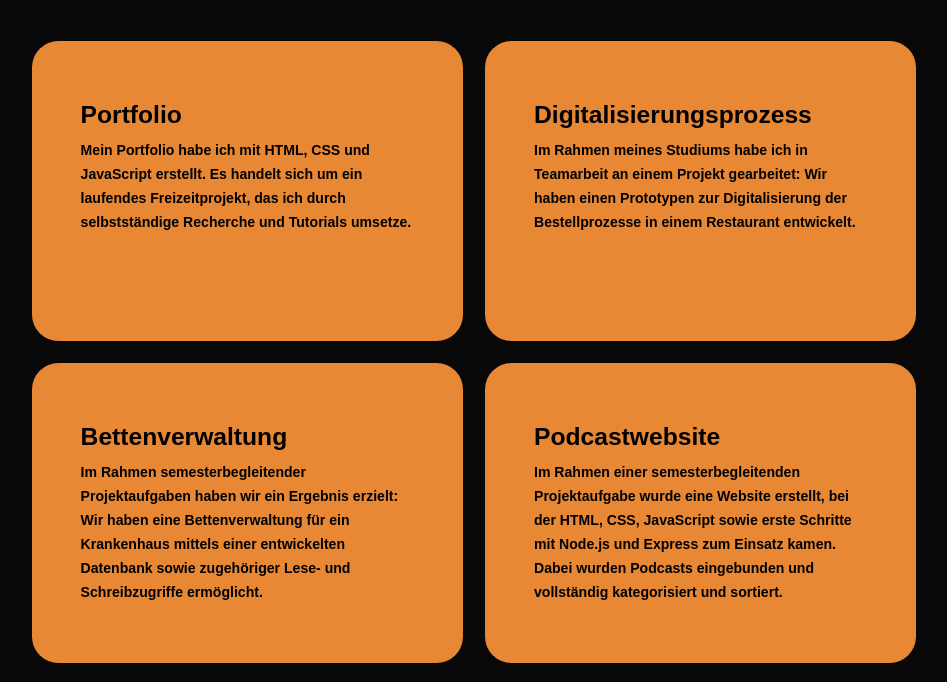
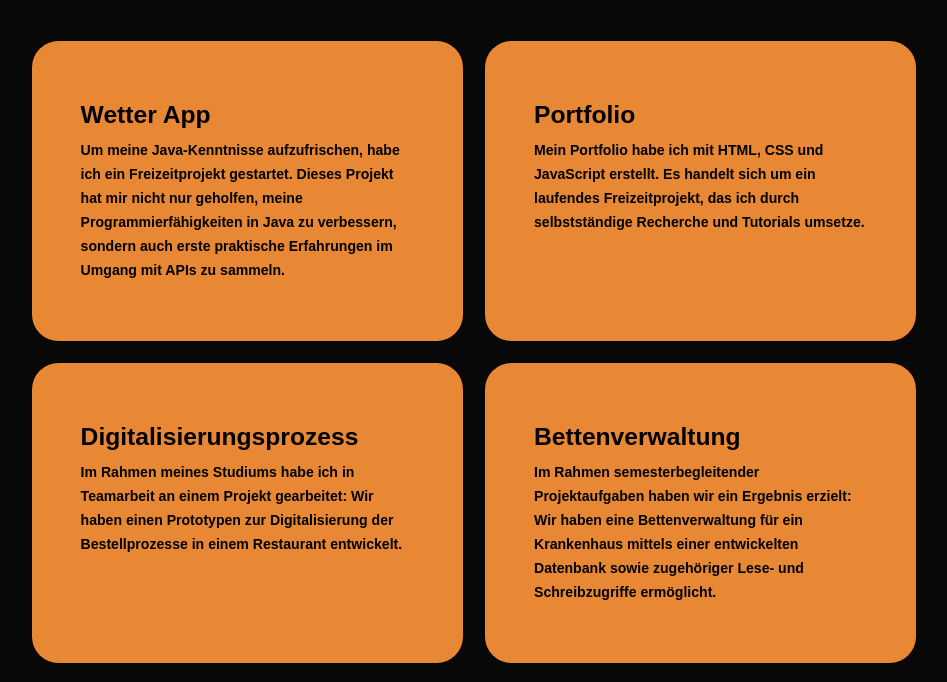
Before and after one commit to danielneu-dev/danielneu-dev.github.io, a plain HTML site: page index.html in a window 1280 px wide. Shown: the part 3199-3881 px from the top of the page, without its empty margins (166-1113 px from the left). Drawn offline with nearby package versions, Linux system fonts and the light colour scheme.

Commit message:
added weather app project and direct repo links on projects

```diff
--- a/index.html
+++ b/index.html
@@ -109,40 +109,57 @@
     <h2 class="heading">Projekte <div class="heading-icon"><a href="https://github.com/danielneu-dev" target="_blank"><i class='bx bxl-github'></i></a></div></h2>
 
     <div class="projects-container">
+      <a href="https://github.com/danielneu-dev/WeatherApp" target="_blank">
+        <div class="project-box">
+          <div class="project-info">
+            <h4>Wetter App</h4>
+            <p>Um meine Java-Kenntnisse aufzufrischen, habe ich ein Freizeitprojekt gestartet. Dieses Projekt hat mir nicht nur geholfen, meine Programmierfähigkeiten in Java zu verbessern, sondern auch erste praktische Erfahrungen im Umgang mit APIs zu sammeln.</p>
+          </div>
+        </div>
+      </a>
+
+      <a href="https://github.com/danielneu-dev/danielneu-dev.github.io" target="_blank">
         <div class="project-box">
           <div class="project-info">
             <h4>Portfolio</h4>
             <p>Mein Portfolio habe ich mit HTML, CSS und JavaScript erstellt. Es handelt sich um ein laufendes Freizeitprojekt, das ich durch selbstständige Recherche und Tutorials umsetze.</p>
           </div>
         </div>
+      </a>
 
+      <a href="https://github.com/danielneu-dev/Tablight" target="_blank">
         <div class="project-box">
           <div class="project-info">
             <h4>Digitalisierungsprozess</h4>
             <p>Im Rahmen meines Studiums habe ich in Teamarbeit an einem Projekt gearbeitet: Wir haben einen Prototypen zur Digitalisierung der Bestellprozesse in einem Restaurant entwickelt.</p>
           </div>
         </div>
+      </a>
 
+      <a href="https://github.com/danielneu-dev/Bettenverwaltung" target="_blank">
         <div class="project-box">
           <div class="project-info">
             <h4>Bettenverwaltung</h4>
             <p>Im Rahmen semesterbegleitender Projektaufgaben haben wir ein Ergebnis erzielt: Wir haben eine Bettenverwaltung für ein Krankenhaus mittels einer entwickelten Datenbank sowie zugehöriger Lese- und Schreibzugriffe ermöglicht.</p>
           </div>
         </div>
+      </a>
 
       <div class="project-box">
         <div class="project-info">
           <h4>Podcastwebsite</h4>
-          <p>Im Rahmen einer semesterbegleitenden Projektaufgabe wurde eine Website erstellt, bei der HTML, CSS, JavaScript sowie erste Schritte mit Node.js und Express zum Einsatz kamen. Dabei wurden Podcasts eingebunden und vollständig kategorisiert und sortiert.</p>
+          <p>Im Rahmen einer semesterbegleitenden Projektaufgabe wurde eine Website erstellt, bei der HTML, CSS, JavaScript sowie erste Schritte mit Node.js und Express zum Einsatz kamen. Dabei wurden Podcasts eingebunden und vollständig kategorisiert und sortiert.<br>(Kein Repo-Link verfügbar)</p>
         </div>
       </div>
 
+      <a href="https://github.com/danielneu-dev/Java-Programmieraufgaben" target="_blank">
         <div class="project-box">
           <div class="project-info">
             <h4>Java Programmieraufgaben</h4>
             <p>Im Rahmen meines Studiums habe ich in einer Projektwoche verschiedene Programmieraufgaben in Java gelöst. Diese Aufgaben waren sehr vielfältig und haben mir geholfen, die Grundlagen der Programmierung zu verstehen und zu festigen.</p>
           </div>
         </div>
+      </a>
     </div>
   </section>
 
--- a/style.css
+++ b/style.css
@@ -442,6 +442,7 @@ span {
   border-radius: 3rem;
   border: 5px solid transparent;
   transition: 0.4s ease-in-out;
+  cursor: pointer;
 }
 
 .project-box:hover {
@@ -645,6 +646,10 @@ span {
   color: white;
 }
 
+.projects-container a {
+  color: black;
+}
+
 @media(max-width: 1285px) {
   html {
     font-size: 55%;
```
Lines whose indentation alone changed are shown as unchanged.
